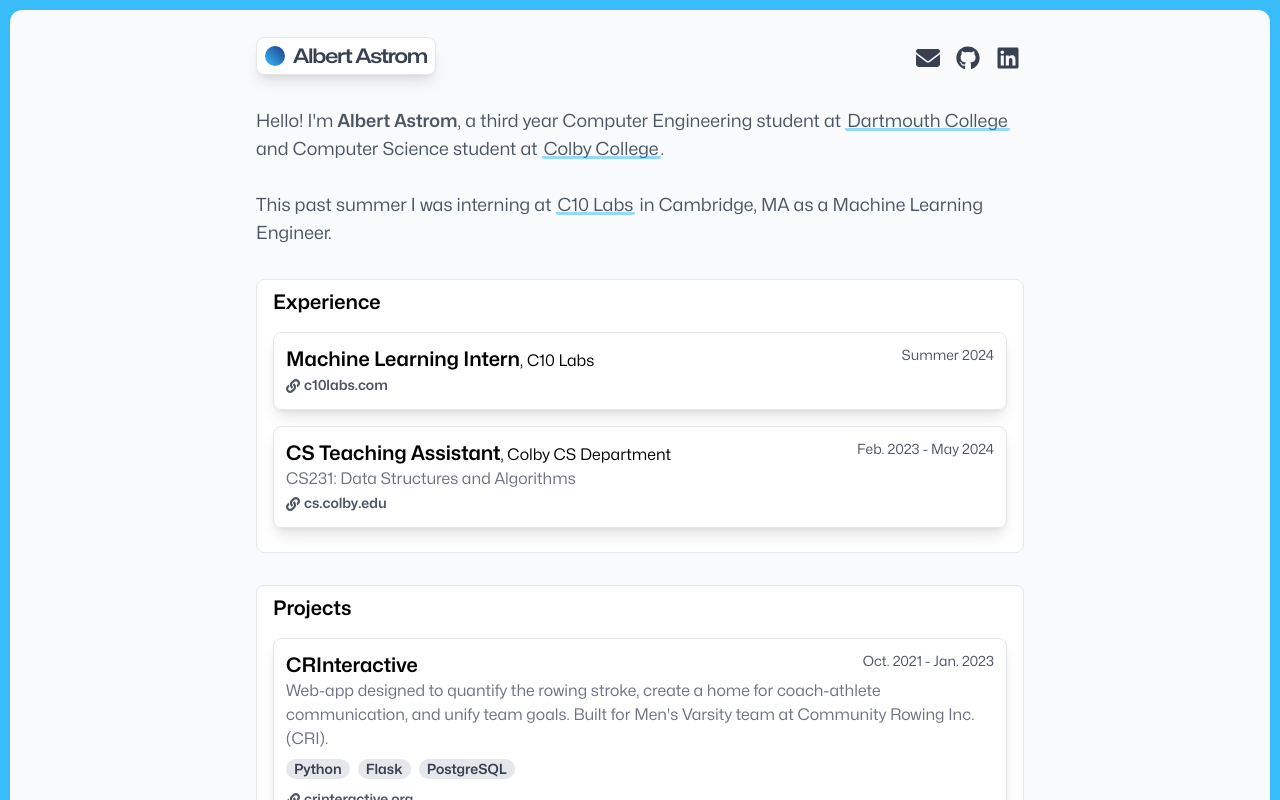
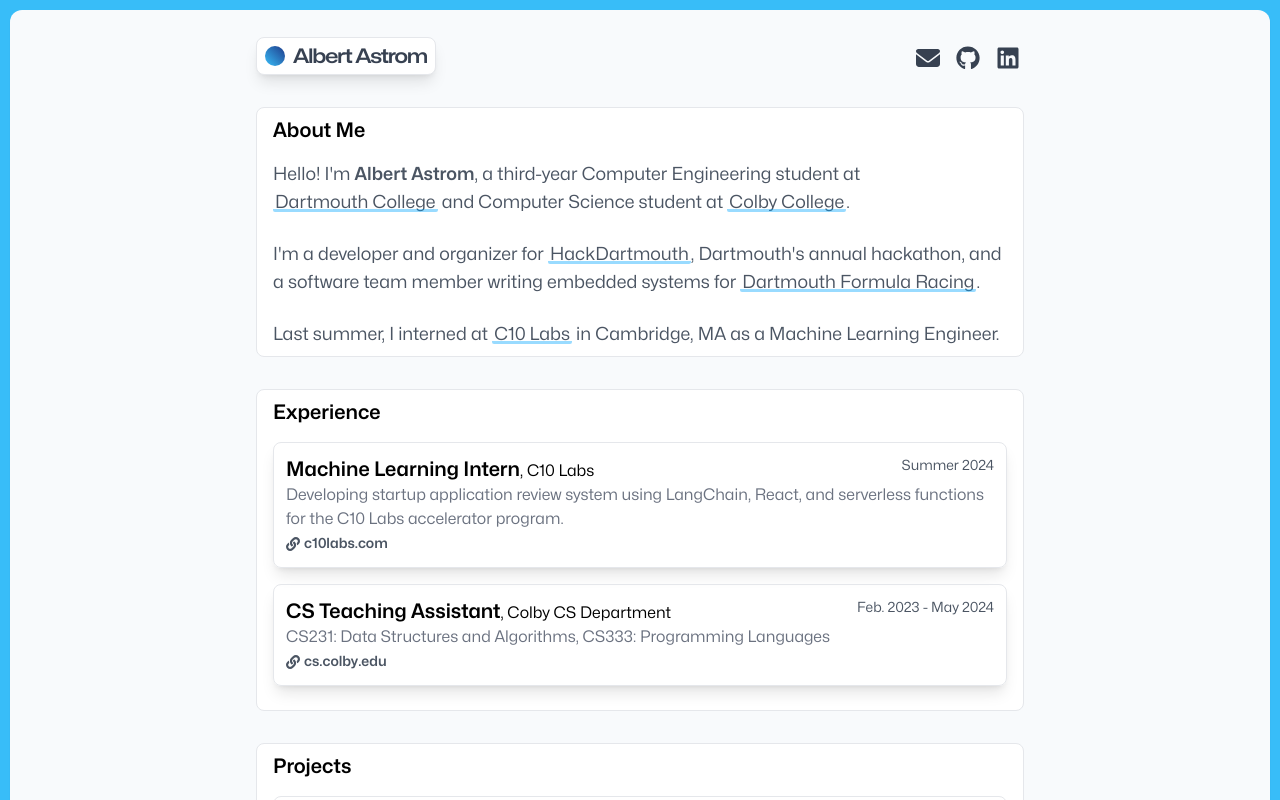
Before and after one commit to albertastrom/albertastrom.com, a Next.js app: page / in a window 1280 px wide. Shown: the top 800 px of the page. Built offline with nearby package versions, Linux system fonts and the light colour scheme.

Commit message:
content updates

```diff
--- a/components/content/aboutme.tsx
+++ b/components/content/aboutme.tsx
@@ -1,17 +1,22 @@
 import React from 'react';
-
 
 const AboutMe = () => {
   return (
-    <div className="mt-8 text-lg">
+    <div className="mt-8 px-4 py-2 rounded-lg bg-white border border-gray-200">
+      <h2 className="text-xl font-semibold mb-4">About Me</h2>
 
-      <p className="text-gray-600">Hello! I&apos;m <span className='font-semibold'>Albert Astrom</span>, a third year Computer Engineering student at <a href="https://www.dartmouth.edu" target="_blank" rel="noopener noreferrer" className="custom-link aqua_cool">Dartmouth College</a> and Computer Science student at <a href="https://www.colby.edu" target="_blank" rel="noopener noreferrer" className="custom-link aqua_cool">Colby College</a>.</p>
+      <p className="text-lg text-gray-600">Hello! I&apos;m <span className='font-semibold'>Albert Astrom</span>, a third-year Computer Engineering student at <a href="https://www.dartmouth.edu" target="_blank" rel="noopener noreferrer" className="custom-link aqua_cool">Dartmouth College</a> and Computer Science student at <a href="https://www.colby.edu" target="_blank" rel="noopener noreferrer" className="custom-link aqua_cool">Colby College</a>.</p>
 
       <br></br>
 
+      <p className="text-lg text-gray-600">
+      I&apos;m a developer and organizer for <a href="https://hack-dartmouth.org" target="_blank" rel="noopener noreferrer" className="custom-link aqua_cool">HackDartmouth</a>, Dartmouth&apos;s annual hackathon, and a software team member writing embedded systems for <a href="https://sites.dartmouth.edu/dfr/" target="_blank" rel="noopener noreferrer" className="custom-link aqua_cool">Dartmouth Formula Racing</a>.
+      </p>
 
-      <p className="text-gray-600">
-        This past summer I was interning at <a href="https://www.c10labs.com" target="_blank" rel="noopener noreferrer" className="custom-link aqua_cool" >C10 Labs</a> in Cambridge, MA as a Machine Learning Engineer.
+      <br></br>
+
+      <p className="text-lg text-gray-600">
+      Last summer, I interned at <a href="https://www.c10labs.com" target="_blank" rel="noopener noreferrer" className="custom-link aqua_cool" >C10 Labs</a> in Cambridge, MA as a Machine Learning Engineer.
       </p>
     </div>
   );
--- a/components/content/experience.tsx
+++ b/components/content/experience.tsx
@@ -5,9 +5,9 @@
   return (
     <div className="mt-8 px-4 py-2 rounded-lg bg-white border border-gray-200">
         <h2 className="text-xl font-semibold mb-4">Experience</h2>
-        <Position title="Machine Learning Intern" company="C10 Labs" timeframe="Summer 2024" description="" link="https://www.c10labs.com" linkTitle="c10labs.com"/>
+        <Position title="Machine Learning Intern" company="C10 Labs" timeframe="Summer 2024" description="Developing startup application review system using LangChain, React, and serverless functions for the C10 Labs accelerator program." link="https://www.c10labs.com" linkTitle="c10labs.com"/>
 
-        <Position title="CS Teaching Assistant" timeframe="Feb. 2023 - May 2024" company="Colby CS Department" description="CS231: Data Structures and Algorithms" link="https://cs.colby.edu/courses/S24/231/" linkTitle="cs.colby.edu"/>
+        <Position title="CS Teaching Assistant" timeframe="Feb. 2023 - May 2024" company="Colby CS Department" description="CS231: Data Structures and Algorithms, CS333: Programming Languages" link="https://cs.colby.edu/courses/S24/231/" linkTitle="cs.colby.edu"/>
 
 
 
```
